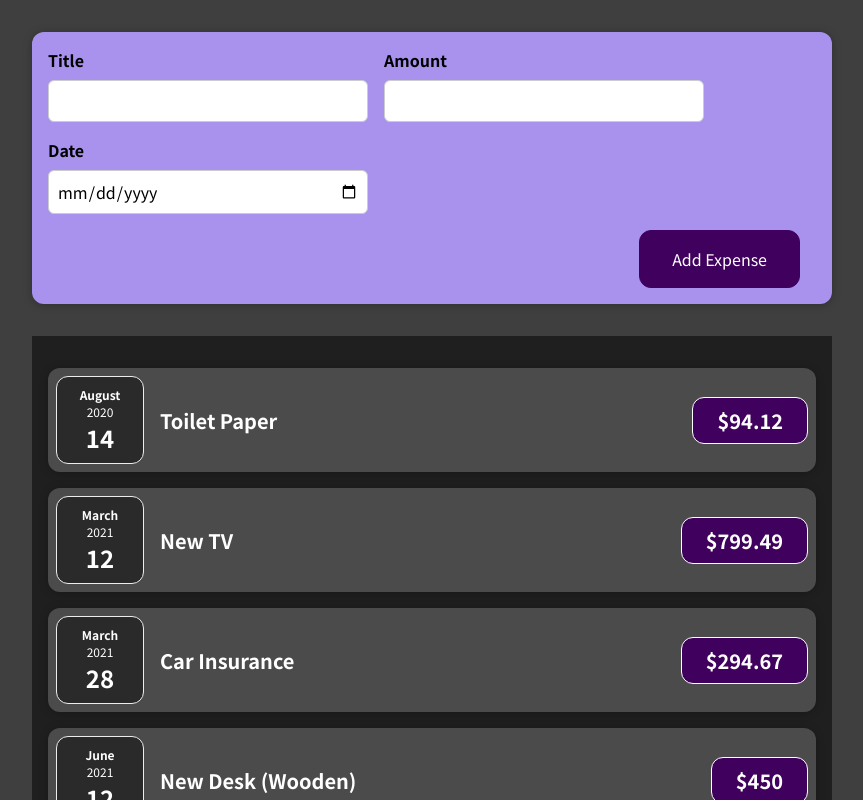
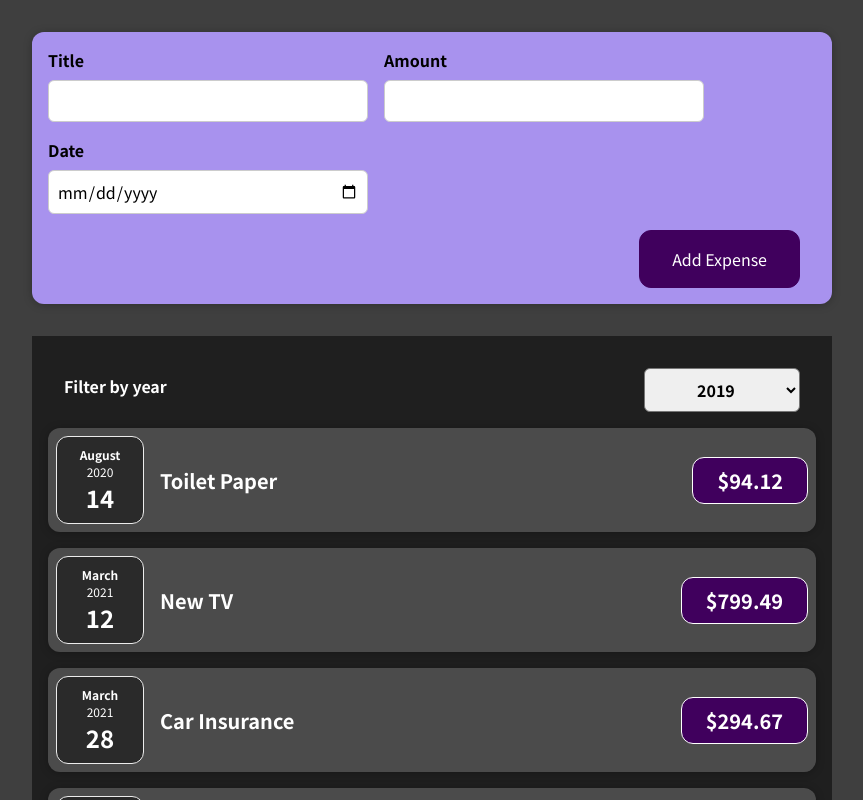
Before and after one commit to Suvanlly/React-Learning, a React (Create React App) app in the folder React-complete-guide/: page / in a window 1280 px wide. Shown: the top 800 px of the page, without its empty margins (208-1071 px from the left). Built offline with nearby package versions, Linux system fonts and the light colour scheme.

Commit message:
add filter component

```diff
--- /dev/null
+++ b/React-complete-guide/src/components/Expenses/ExpenseFilter.css
@@ -0,0 +1,24 @@
+.expenses-filter {
+  color: white;
+  padding: 0 1rem;
+}
+
+.expenses-filter__control {
+  display: flex;
+  width: 100%;
+  align-items: center;
+  justify-content: space-between;
+  margin: 1rem 0;
+}
+
+.expenses-filter label {
+  font-weight: bold;
+  margin-bottom: 0.5rem;
+}
+
+.expenses-filter select {
+  font: inherit;
+  padding: 0.5rem 3rem;
+  font-weight: bold;
+  border-radius: 6px;
+}
--- /dev/null
+++ b/React-complete-guide/src/components/Expenses/ExpenseFilter.js
@@ -0,0 +1,26 @@
+import React from 'react';
+
+import './ExpenseFilter.css';
+
+const ExpensesFilter = (props) => {
+  const filterHandler = (event) => {
+    const filterYear = event.target.value;
+    // lift state up to Expense.js by calling function onGetFilterYear
+    props.onGetFilterYear(filterYear);
+  }
+  return (
+    <div className='expenses-filter'>
+      <div className='expenses-filter__control'>
+        <label>Filter by year</label>
+        <select value={props.selected} onChange={filterHandler}>
+          <option value='2022'>2022</option>
+          <option value='2021'>2021</option>
+          <option value='2020'>2020</option>
+          <option value='2019'>2019</option>
+        </select>
+      </div>
+    </div>
+  );
+};
+
+export default ExpensesFilter;
--- a/React-complete-guide/src/components/Expenses/ExpenseItem.js
+++ b/React-complete-guide/src/components/Expenses/ExpenseItem.js
@@ -3,6 +3,7 @@
 import Card from '../UI/Card';
 import '../UI/Card.css';
 
+// This is stateless/presentational component, it just output some data not managing any state
 function ExpenseItem(props) {
 
   return (
--- a/React-complete-guide/src/components/Expenses/Expenses.js
+++ b/React-complete-guide/src/components/Expenses/Expenses.js
@@ -1,10 +1,18 @@
+import React, { useState } from 'react'
 import './Expenses.css';
 import ExpenseItem from './ExpenseItem';
+import ExpensesFilter from './ExpenseFilter';
 
 function Expenses(props) {
+  const [filterYear, setFilterYear] = useState('2019');
+  const getFilterYearHandler = (filterYear) => {
+    // console.log(filterYear);
+    setFilterYear(filterYear);
+  }
 
   return (
     <div className="expenses">
+      <ExpensesFilter selected={filterYear} onGetFilterYear={getFilterYearHandler}/>
       <ExpenseItem title={props.items[0].title} amount={props.items[0].amount} date={props.items[0].date}/>
       <ExpenseItem title={props.items[1].title} amount={props.items[1].amount} date={props.items[1].date}/>
       <ExpenseItem title={props.items[2].title} amount={props.items[2].amount} date={props.items[2].date}/>
--- a/React-complete-guide/src/components/NewExpense/ExpenseForm.js
+++ b/React-complete-guide/src/components/NewExpense/ExpenseForm.js
@@ -36,6 +36,7 @@
   };
 
   const submitHandler = (event) => {
+    // prevent form being submitted
     event.preventDefault();
 
     const expenseData = {
@@ -44,6 +45,7 @@
       date: new Date(enteredDate)
     };
     // console.log(expenseData);
+    // Lift state(expense data) up to the NewExpense component
     props.onGetExpenseData(expenseData);
     // reset the value of input after user click submit
     setEnteredTitle('');
```
